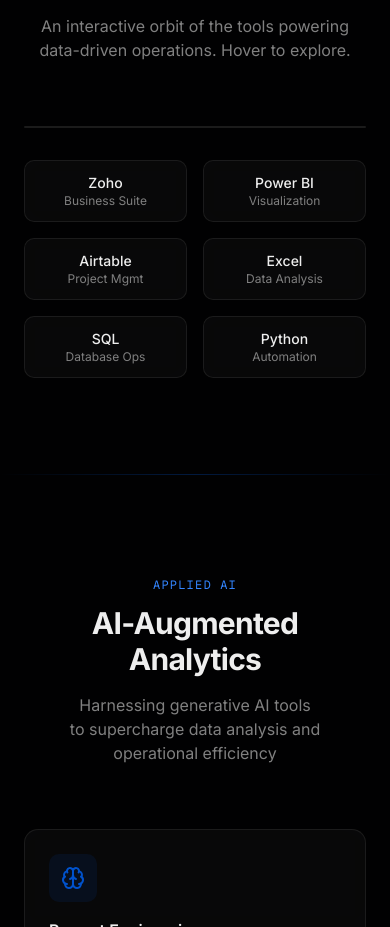
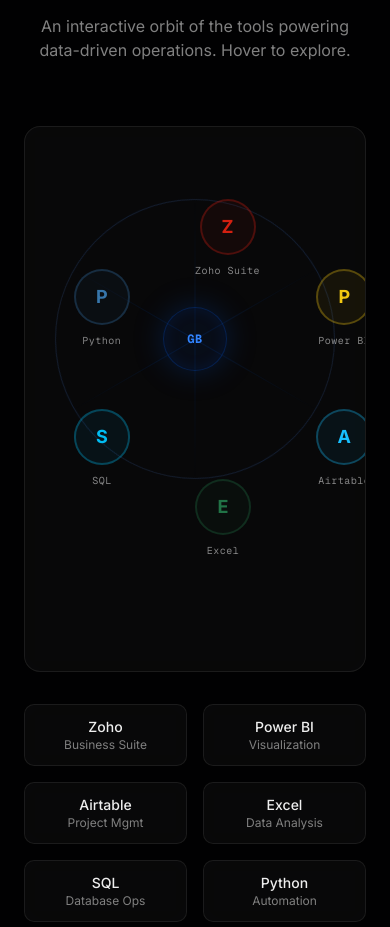
Before and after one commit to Kai1den/Vercel-portfolio-code, a Next.js app: page / in a window 390 px wide. Shown: the part 4385-5312 px from the top of the page. Built offline with nearby package versions, Linux system fonts and the light colour scheme; no server answers.

Commit message:
fix: resolve ChunkLoadError by removing unused R3F packages
Remove R3F dependencies and update layout for fresh chunk build.

```diff
--- a/app/layout.tsx
+++ b/app/layout.tsx
@@ -1,6 +1,5 @@
 import type { Metadata, Viewport } from "next";
 import { Inter, Geist_Mono } from "next/font/google";
-import { Analytics } from "@vercel/analytics/next";
 import "./globals.css";
 
 const _inter = Inter({
@@ -52,7 +51,6 @@ export default function RootLayout({
     <html lang="en" className="dark">
       <body className="font-sans antialiased">
         {children}
-        <Analytics />
       </body>
     </html>
   );
--- a/components/tool-orbit-3d.tsx
+++ b/components/tool-orbit-3d.tsx
@@ -1,181 +1,202 @@
 "use client";
 
-import { useRef, useState, useMemo } from "react";
-import { Canvas, useFrame } from "@react-three/fiber";
-import { Text, Float } from "@react-three/drei";
-import * as THREE from "three";
+import { useState } from "react";
+import { motion, AnimatePresence } from "framer-motion";
 
-interface ToolSphereProps {
-  name: string;
-  color: string;
-  position: [number, number, number];
-  orbitRadius: number;
-  orbitSpeed: number;
-  orbitOffset: number;
+const tools = [
+  {
+    name: "Zoho Suite",
+    color: "#D32011",
+    desc: "CRM, Books, Desk, Projects and full business workflow automation",
+  },
+  {
+    name: "Power BI",
+    color: "#F2C811",
+    desc: "Interactive dashboards, DAX measures, and real-time data visualization",
+  },
+  {
+    name: "Airtable",
+    color: "#18BFFF",
+    desc: "Relational databases, project tracking, and collaborative workflows",
+  },
+  {
+    name: "Excel",
+    color: "#217346",
+    desc: "Advanced formulas, pivot tables, VBA macros, and data modeling",
+  },
+  {
+    name: "SQL",
+    color: "#00BCF2",
+    desc: "Complex queries, stored procedures, and database optimization",
+  },
+  {
+    name: "Python",
+    color: "#3776AB",
+    desc: "Data analysis with Pandas, automation scripts, and API integrations",
+  },
+];
+
+function hexToRgb(hex: string): string {
+  const result = /^#?([a-f\d]{2})([a-f\d]{2})([a-f\d]{2})$/i.exec(hex);
+  return result
+    ? `${parseInt(result[1], 16)}, ${parseInt(result[2], 16)}, ${parseInt(result[3], 16)}`
+    : "255, 255, 255";
 }
 
-function ToolSphere({
-  name,
-  color,
-  orbitRadius,
-  orbitSpeed,
-  orbitOffset,
-}: ToolSphereProps) {
-  const groupRef = useRef<THREE.Group>(null);
-  const meshRef = useRef<THREE.Mesh>(null);
-  const [hovered, setHovered] = useState(false);
-
-  useFrame(({ clock }) => {
-    if (!groupRef.current) return;
-    const t = clock.getElapsedTime() * orbitSpeed + orbitOffset;
-    groupRef.current.position.x = Math.cos(t) * orbitRadius;
-    groupRef.current.position.z = Math.sin(t) * orbitRadius;
-    groupRef.current.position.y = Math.sin(t * 0.5) * 0.5;
-  });
-
-  const scale = hovered ? 1.3 : 1;
+function ToolNode({
+  tool,
+  index,
+  isActive,
+  onClick,
+}: {
+  tool: (typeof tools)[number];
+  index: number;
+  isActive: boolean;
+  onClick: () => void;
+}) {
+  const rgb = hexToRgb(tool.color);
+  const angle = (index / tools.length) * Math.PI * 2 - Math.PI / 2;
+  const radius = 140;
+  const x = Math.cos(angle) * radius;
+  const y = Math.sin(angle) * radius;
 
   return (
-    <group ref={groupRef}>
-      <Float speed={2} rotationIntensity={0.3} floatIntensity={0.3}>
-        <mesh
-          ref={meshRef}
-          onPointerOver={() => setHovered(true)}
-          onPointerOut={() => setHovered(false)}
-          scale={scale}
+    <motion.button
+      onClick={onClick}
+      className="absolute flex flex-col items-center gap-2"
+      style={{
+        left: `calc(50% + ${x}px)`,
+        top: `calc(50% + ${y}px)`,
+        transform: "translate(-50%, -50%)",
+      }}
+      initial={{ opacity: 0, scale: 0 }}
+      animate={{ opacity: 1, scale: 1 }}
+      transition={{ delay: 0.2 + index * 0.1, type: "spring", stiffness: 200, damping: 15 }}
+      whileHover={{ scale: 1.15 }}
+      whileTap={{ scale: 0.95 }}
+    >
+      {/* Glow */}
+      <div
+        className="absolute -inset-3 rounded-full opacity-0 transition-opacity duration-300"
+        style={{
+          background: `radial-gradient(circle, rgba(${rgb}, ${isActive ? 0.3 : 0}) 0%, transparent 70%)`,
+          opacity: isActive ? 1 : undefined,
+        }}
+      />
+      {/* Circle */}
+      <div
+        className="relative flex h-14 w-14 items-center justify-center rounded-full border-2 transition-all duration-300 md:h-16 md:w-16"
+        style={{
+          borderColor: isActive ? tool.color : `rgba(${rgb}, 0.3)`,
+          background: isActive ? `rgba(${rgb}, 0.2)` : `rgba(${rgb}, 0.06)`,
+          boxShadow: isActive ? `0 0 24px rgba(${rgb}, 0.4), inset 0 0 12px rgba(${rgb}, 0.1)` : "none",
+        }}
+      >
+        <span
+          className="text-lg font-bold md:text-xl"
+          style={{ color: tool.color }}
         >
-          <sphereGeometry args={[0.4, 32, 32]} />
-          <meshStandardMaterial
-            color={color}
-            emissive={color}
-            emissiveIntensity={hovered ? 0.8 : 0.3}
-            roughness={0.2}
-            metalness={0.8}
-          />
-        </mesh>
-
-        {/* Ring around sphere */}
-        <mesh rotation={[Math.PI / 2, 0, 0]} scale={scale}>
-          <ringGeometry args={[0.55, 0.6, 32]} />
-          <meshBasicMaterial
-            color={color}
-            transparent
-            opacity={hovered ? 0.6 : 0.15}
-            side={THREE.DoubleSide}
-          />
-        </mesh>
-
-        {/* Label */}
-        <Text
-          position={[0, -0.7, 0]}
-          fontSize={0.18}
-          color={hovered ? "#ffffff" : "#888888"}
-          anchorX="center"
-          anchorY="top"
-          font="/fonts/Geist-Bold.ttf"
-        >
-          {name}
-        </Text>
-
-        {/* Glow when hovered */}
-        {hovered && (
-          <pointLight
-            position={[0, 0, 0]}
-            intensity={2}
-            distance={3}
-            color={color}
-          />
-        )}
-      </Float>
-    </group>
+          {tool.name.charAt(0)}
+        </span>
+      </div>
+      <span
+        className="text-center font-mono text-[10px] tracking-wider transition-colors duration-200 md:text-xs"
+        style={{ color: isActive ? tool.color : "rgba(255,255,255,0.5)" }}
+      >
+        {tool.name}
+      </span>
+    </motion.button>
   );
 }
 
-function CenterCore() {
-  const meshRef = useRef<THREE.Mesh>(null);
-
-  useFrame(({ clock }) => {
-    if (meshRef.current) {
-      meshRef.current.rotation.y = clock.getElapsedTime() * 0.2;
-      meshRef.current.rotation.x = Math.sin(clock.getElapsedTime() * 0.3) * 0.1;
-    }
-  });
+export default function ToolOrbit3D() {
+  const [activeIndex, setActiveIndex] = useState<number | null>(null);
 
   return (
-    <group>
-      <mesh ref={meshRef}>
-        <octahedronGeometry args={[0.5, 0]} />
-        <meshStandardMaterial
-          color="#0052cc"
-          emissive="#0052cc"
-          emissiveIntensity={0.5}
-          wireframe
+    <div className="flex flex-col items-center gap-10 py-8 md:py-12">
+      {/* Orbit visualization */}
+      <div className="relative h-[360px] w-[360px] md:h-[400px] md:w-[400px]">
+        {/* Orbit ring */}
+        <div className="absolute inset-[calc(50%-140px)] h-[280px] w-[280px] rounded-full border border-[rgba(255,255,255,0.05)]" />
+        <motion.div
+          className="absolute inset-[calc(50%-140px)] h-[280px] w-[280px] rounded-full border border-[rgba(0,82,204,0.15)]"
+          animate={{ rotate: 360 }}
+          transition={{ duration: 40, repeat: Infinity, ease: "linear" }}
         />
-      </mesh>
-      <pointLight position={[0, 0, 0]} intensity={1.5} distance={8} color="#0052cc" />
-    </group>
-  );
-}
 
-function OrbitRing({ radius }: { radius: number }) {
-  const points = useMemo(() => {
-    const pts = [];
-    for (let i = 0; i <= 64; i++) {
-      const angle = (i / 64) * Math.PI * 2;
-      pts.push(new THREE.Vector3(Math.cos(angle) * radius, 0, Math.sin(angle) * radius));
-    }
-    return pts;
-  }, [radius]);
+        {/* Center core */}
+        <div className="absolute left-1/2 top-1/2 -translate-x-1/2 -translate-y-1/2">
+          <motion.div
+            className="relative flex h-16 w-16 items-center justify-center rounded-full border border-[rgba(0,82,204,0.3)] bg-[rgba(0,82,204,0.08)]"
+            animate={{
+              boxShadow: [
+                "0 0 20px rgba(0,82,204,0.2), inset 0 0 10px rgba(0,82,204,0.1)",
+                "0 0 40px rgba(0,82,204,0.3), inset 0 0 20px rgba(0,82,204,0.15)",
+                "0 0 20px rgba(0,82,204,0.2), inset 0 0 10px rgba(0,82,204,0.1)",
+              ],
+            }}
+            transition={{ duration: 3, repeat: Infinity, ease: "easeInOut" }}
+          >
+            <span className="font-mono text-xs font-bold tracking-wider text-[#3385ff]">
+              GB
+            </span>
+          </motion.div>
+          {/* Connecting lines */}
+          {tools.map((_, i) => {
+            const angle = (i / tools.length) * Math.PI * 2 - Math.PI / 2;
+            const length = 140;
+            return (
+              <div
+                key={i}
+                className="absolute left-1/2 top-1/2 origin-left"
+                style={{
+                  width: length,
+                  height: "1px",
+                  background: `linear-gradient(90deg, rgba(0,82,204,0.15), transparent)`,
+                  transform: `rotate(${(angle * 180) / Math.PI}deg)`,
+                }}
+              />
+            );
+          })}
+        </div>
 
-  const geometry = useMemo(() => {
-    return new THREE.BufferGeometry().setFromPoints(points);
-  }, [points]);
-
-  return (
-    <line>
-      <bufferGeometry attach="geometry" {...geometry} />
-      <lineBasicMaterial color="#0052cc" transparent opacity={0.08} />
-    </line>
-  );
-}
-
-const tools = [
-  { name: "Zoho Suite", color: "#e74c3c", orbitRadius: 2.5, orbitSpeed: 0.3, orbitOffset: 0 },
-  { name: "Power BI", color: "#f7c948", orbitRadius: 2.5, orbitSpeed: 0.3, orbitOffset: Math.PI * 2 / 6 },
-  { name: "Airtable", color: "#18bfff", orbitRadius: 2.5, orbitSpeed: 0.3, orbitOffset: (Math.PI * 2 / 6) * 2 },
-  { name: "Excel", color: "#217346", orbitRadius: 3.5, orbitSpeed: 0.2, orbitOffset: Math.PI / 4 },
-  { name: "SQL", color: "#cc6600", orbitRadius: 3.5, orbitSpeed: 0.2, orbitOffset: Math.PI / 4 + Math.PI * 2 / 3 },
-  { name: "Python", color: "#3776ab", orbitRadius: 3.5, orbitSpeed: 0.2, orbitOffset: Math.PI / 4 + (Math.PI * 2 / 3) * 2 },
-];
-
-export default function ToolOrbit3D() {
-  return (
-    <div className="h-[500px] w-full md:h-[600px]">
-      <Canvas
-        camera={{ position: [0, 4, 8], fov: 45 }}
-        gl={{ antialias: true, alpha: true }}
-        style={{ background: "transparent" }}
-      >
-        <ambientLight intensity={0.3} />
-        <pointLight position={[10, 10, 10]} intensity={0.6} />
-        <pointLight position={[-10, -10, -10]} intensity={0.3} color="#3385ff" />
-
-        <CenterCore />
-        <OrbitRing radius={2.5} />
-        <OrbitRing radius={3.5} />
-
-        {tools.map((tool) => (
-          <ToolSphere
+        {/* Tool nodes */}
+        {tools.map((tool, i) => (
+          <ToolNode
             key={tool.name}
-            name={tool.name}
-            color={tool.color}
-            position={[0, 0, 0]}
-            orbitRadius={tool.orbitRadius}
-            orbitSpeed={tool.orbitSpeed}
-            orbitOffset={tool.orbitOffset}
+            tool={tool}
+            index={i}
+            isActive={activeIndex === i}
+            onClick={() => setActiveIndex(activeIndex === i ? null : i)}
           />
         ))}
-      </Canvas>
+      </div>
+
+      {/* Active tool detail */}
+      <div className="h-20 w-full max-w-md px-4">
+        <AnimatePresence mode="wait">
+          {activeIndex !== null && (
+            <motion.div
+              key={activeIndex}
+              initial={{ opacity: 0, y: 10 }}
+              animate={{ opacity: 1, y: 0 }}
+              exit={{ opacity: 0, y: -10 }}
+              transition={{ duration: 0.3 }}
+              className="glass rounded-xl p-4 text-center"
+            >
+              <p
+                className="text-sm font-semibold"
+                style={{ color: tools[activeIndex].color }}
+              >
+                {tools[activeIndex].name}
+              </p>
+              <p className="mt-1 text-xs leading-relaxed text-[rgba(255,255,255,0.6)]">
+                {tools[activeIndex].desc}
+              </p>
+            </motion.div>
+          )}
+        </AnimatePresence>
+      </div>
     </div>
   );
 }
--- a/components/tools-section.tsx
+++ b/components/tools-section.tsx
@@ -1,10 +1,8 @@
 "use client";
 
-import dynamic from "next/dynamic";
 import AnimatedSection from "./animated-section";
 import SectionHeading from "./section-heading";
-
-const ToolOrbit3D = dynamic(() => import("./tool-orbit-3d"), { ssr: false });
+import ToolOrbit3D from "./tool-orbit-3d";
 
 export default function ToolsSection() {
   return (
```
Also changed, not shown: package.json (+2 -6 lines), 1 other file (tests, documents, lock files or other folders).
